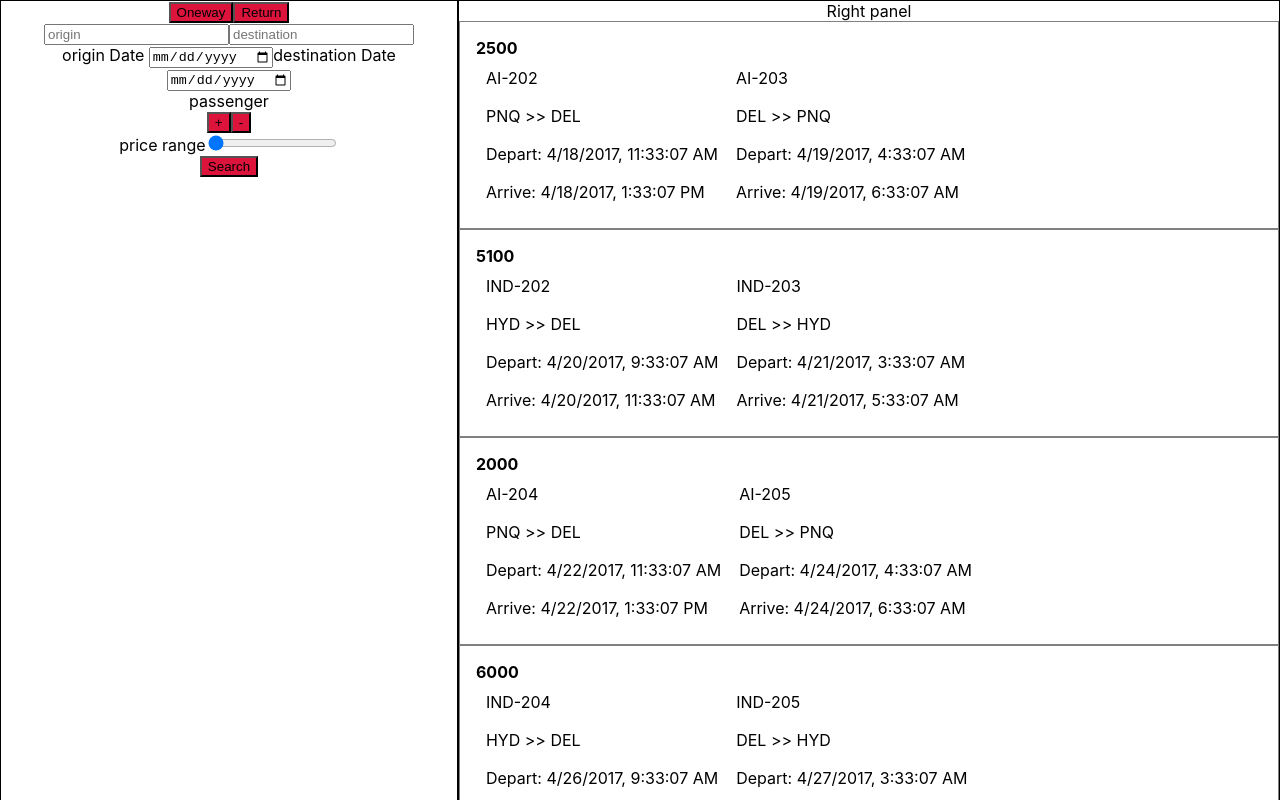
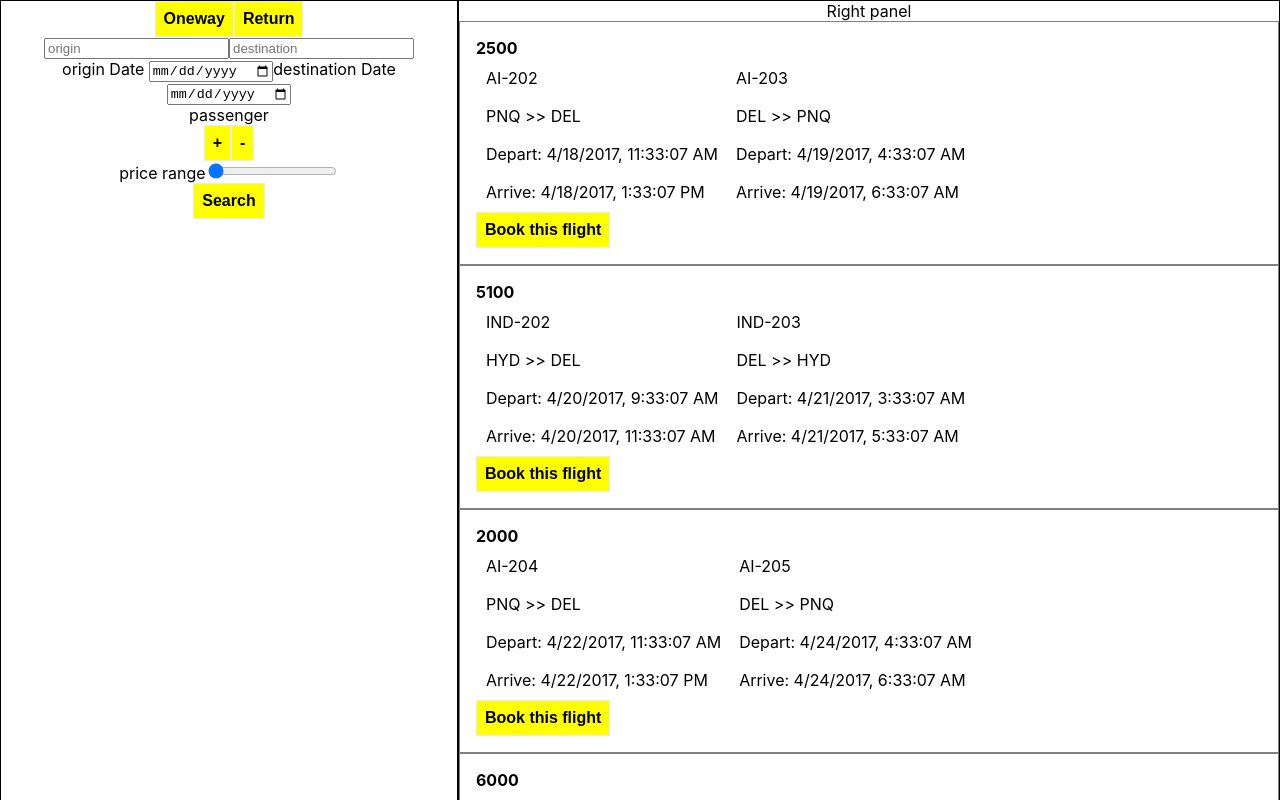
Before and after one commit to shobhitsingh29/flightSearchFunctionality, a React (Create React App) app in the folder flightsearch/: page / in a window 1280 px wide. Shown: the top 800 px of the page. Built offline with nearby package versions, Linux system fonts and the light colour scheme.

Commit message:
Rightpanel changes

```diff
--- a/flightsearch/src/@components/@button/button.css
+++ b/flightsearch/src/@components/@button/button.css
@@ -1,3 +1,3 @@
 .btnBg{
-  background-color: coral;
+  background-color: yellow;
 }
--- a/flightsearch/src/@components/@button/button.scss
+++ b/flightsearch/src/@components/@button/button.scss
@@ -1,3 +1,7 @@
 .btnBg{
-  background-color:crimson;
+  background-color:yellow;
+  border: 1px solid #eaeaea;
+  padding: 0.5rem;
+  font-size: 1rem;
+  font-weight: bold;
 }
--- a/flightsearch/src/rightPanel/flightItem.jsx
+++ b/flightsearch/src/rightPanel/flightItem.jsx
@@ -1,5 +1,6 @@
 import React, { Component } from 'react';
 import './rightPanel.css';
+import Button from '../@components/@button/button';;
 
 class FlightItem extends Component {
   render() {
@@ -19,13 +20,13 @@ class FlightItem extends Component {
          arrive_date: returnTripArriveDate
         }
       } = singleFlightData;
-    console.log('singleFlightData', singleFlightData);
 
 
     return (
       <div className="singleFlightContainer">
         <div className="price">{price}</div>
         <table>
+          <tbody>
           <tr>
             <td>{number}</td>
             <td>{returnTripNumber}</td>
@@ -42,7 +43,9 @@ class FlightItem extends Component {
             <td>Arrive: {new Date(arrive_date).toLocaleString()}</td>
             <td>Arrive: {new Date(returnTripArriveDate).toLocaleString()}</td>
           </tr>
+          </tbody>
         </table>
+        <Button>Book this flight</Button>
       </div>
     );
   }
```
